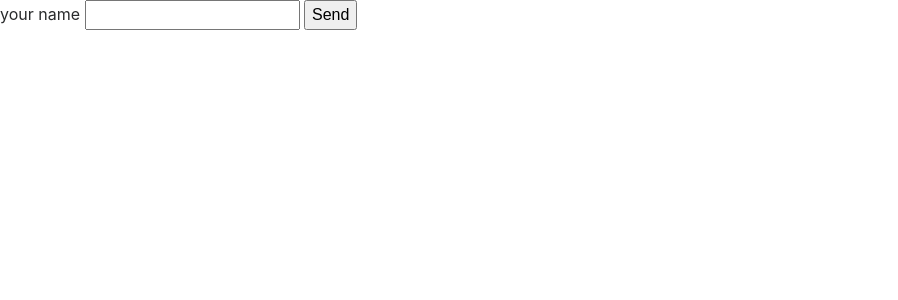
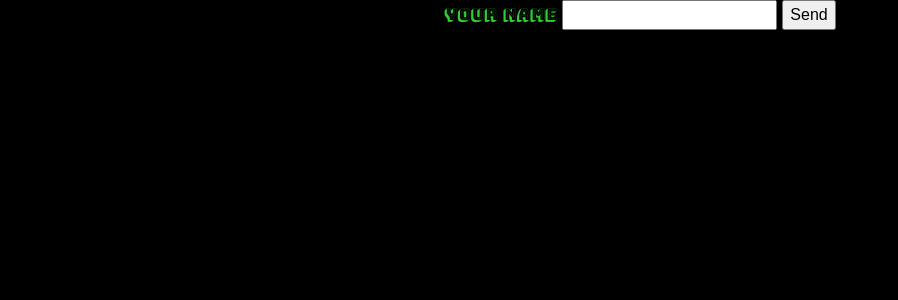
Before and after one commit to paffeli/chatbot, a PHP site: page / in a window 1280 px wide. Shown: the top 300 px of the page, without its empty margins (0-898 px from the left). Run offline with PHP 8.4, Linux system fonts and the light colour scheme.

Commit message:
formatting and font change
changed the background color and the font and it’s color

```diff
--- a/index.php
+++ b/index.php
@@ -1,18 +1,31 @@
 <!DOCTYPE html>
+
 <html>
+
 	<head>
+
 		<meta charset="utf-8">
-		<!-- css and bootstrap links -->
+			<!-- css, font and bootstrap links -->
 			<link rel="stylesheet" href="https://maxcdn.bootstrapcdn.com/bootstrap/4.0.0-alpha.6/css/bootstrap.min.css" integrity="sha384-rwoIResjU2yc3z8GV/NPeZWAv56rSmLldC3R/AZzGRnGxQQKnKkoFVhFQhNUwEyJ" crossorigin="anonymous">
 			<script src="https://maxcdn.bootstrapcdn.com/bootstrap/4.0.0-alpha.6/js/bootstrap.min.js" integrity="sha384-vBWWzlZJ8ea9aCX4pEW3rVHjgjt7zpkNpZk+02D9phzyeVkE+jo0ieGizqPLForn" crossorigin="anonymous"></script>
+			<link href="https://fonts.googleapis.com/css?family=Bungee+Shade" rel="stylesheet">
 			<link rel="stylesheet" type="text/css" href="style.css">
-	<title>welcome to bot-chan</title>
+		<title>welcome to kawaii-bot</title>
+
 	</head>
+
 	<body>
+
+		<div class="text-center">
+
 			<form>
 				<label for="name">your name</label>
 				<input type="text" name="name" id="name">
 				<input type="submit" value="Send">
 			</form>
+
+		</div>
+
 	</body>
+
 </html>
--- a/style.css
+++ b/style.css
@@ -0,0 +1,5 @@
+body{
+	font-family: 'Bungee Shade', cursive;
+	background-color: black;
+	color: limegreen;
+}
```
Lines whose indentation alone changed are shown as unchanged.
